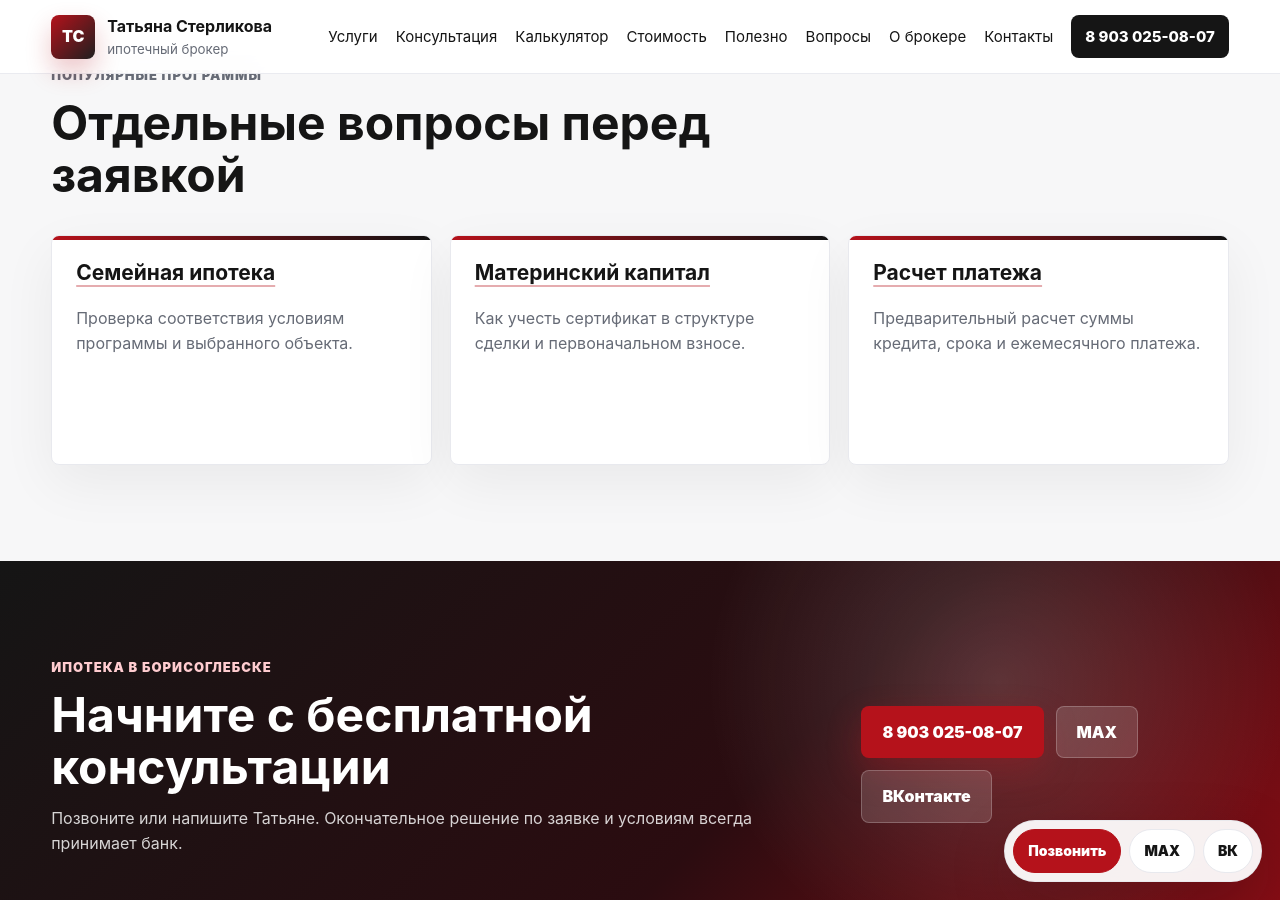
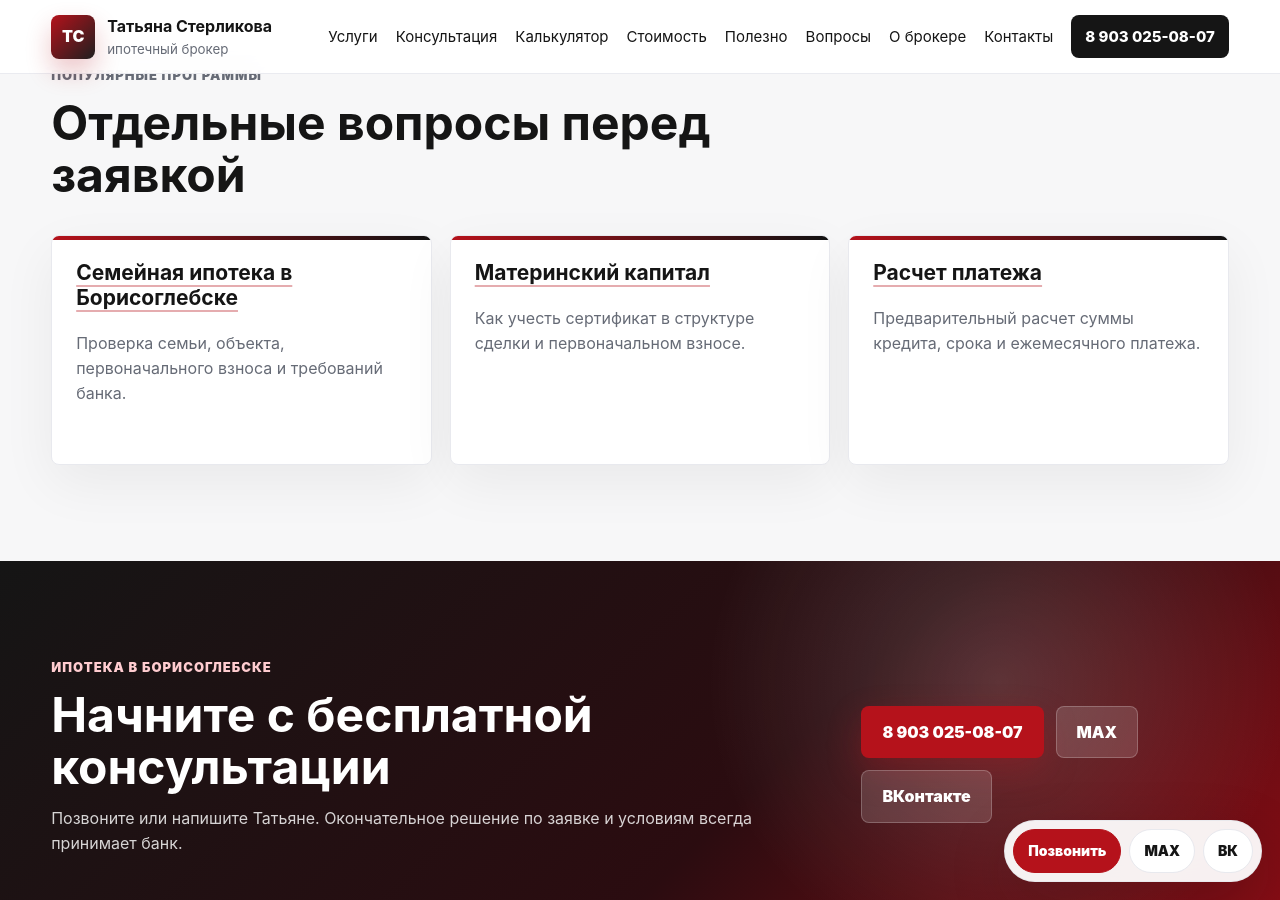
Before and after one commit to deputat36/broker, a Jekyll site: the page built from geo/borisoglebsk.md, in a window 1280 px wide and 900 px high, scrolled down 2585 px. Built offline with Jekyll 4.4.1, drawn with Linux system fonts in a browser that asks for light colours; our own code applies the rules of GitHub Pages for plain Markdown files; some of the changed text lies outside the part shown.

Commit message:
Добавлена ссылка на семейную ипотеку в Борисоглебске

```diff
--- a/geo/borisoglebsk.md
+++ b/geo/borisoglebsk.md
@@ -22,6 +22,7 @@
     <article class="card"><h3><a href="{{ '/uslugi/ipoteka-na-vtorichnoe-zhile/' | relative_url }}">Квартира на вторичном рынке</a></h3><p>Предварительная оценка заявки и требований банка к заемщику и объекту.</p></article>
     <article class="card"><h3><a href="{{ '/uslugi/ipoteka-na-novostroyku/' | relative_url }}">Квартира в новостройке</a></h3><p>Разбор доступных программ, первоначального взноса и порядка оформления.</p></article>
     <article class="card"><h3><a href="{{ '/geo/borisoglebsk/ipoteka-na-dom/' | relative_url }}">Покупка дома в Борисоглебске</a></h3><p>Проверка дома, участка, документов и ипотечного маршрута до передачи денег.</p></article>
+    <article class="card"><h3><a href="{{ '/geo/borisoglebsk/semeynaya-ipoteka/' | relative_url }}">Семейная ипотека в Борисоглебске</a></h3><p>Семья, объект, взнос, маткапитал, документы и требования банка.</p></article>
     <article class="card"><h3><a href="{{ '/uslugi/ipoteka-na-stroitelstvo-doma/' | relative_url }}">Строительство дома</a></h3><p>Участок, подрядчик, смета, этапы финансирования и требования программы.</p></article>
   </div>
 </section>
@@ -37,10 +38,10 @@
   </article>
   <aside class="sidebar">
     <div class="seo-panel"><h3>Первичная консультация</h3><p>Коротко опишите объект, доход, взнос и предыдущие заявки.</p><a class="btn btn-primary" href="{{ '/konsultaciya/' | relative_url }}">Как проходит консультация</a></div>
-    <div class="seo-panel"><h3>Сложные ситуации</h3><ul><li><a href="{{ '/uslugi/otkazali-v-ipoteke/' | relative_url }}">После отказа банка</a></li><li><a href="{{ '/uslugi/ipoteka-bez-oficialnogo-dohoda/' | relative_url }}">Без официального дохода</a></li><li><a href="{{ '/uslugi/ipoteka-s-plohoy-kreditnoy-istoriey/' | relative_url }}">Кредитная история</a></li></ul></div>
+    <div class="seo-panel"><h3>Сложные ситуации</h3><ul><li><a href="{{ '/geo/borisoglebsk/semeynaya-ipoteka/' | relative_url }}">Семейная ипотека в Борисоглебске</a></li><li><a href="{{ '/uslugi/otkazali-v-ipoteke/' | relative_url }}">После отказа банка</a></li><li><a href="{{ '/uslugi/ipoteka-bez-oficialnogo-dohoda/' | relative_url }}">Без официального дохода</a></li><li><a href="{{ '/uslugi/ipoteka-s-plohoy-kreditnoy-istoriey/' | relative_url }}">Кредитная история</a></li></ul></div>
   </aside>
 </section>
 
-<section class="section muted"><div class="section-head"><p class="eyebrow">Популярные программы</p><h2>Отдельные вопросы перед заявкой</h2></div><div class="grid cards-3"><article class="card"><h3><a href="{{ '/uslugi/semeynaya-ipoteka/' | relative_url }}">Семейная ипотека</a></h3><p>Проверка соответствия условиям программы и выбранного объекта.</p></article><article class="card"><h3><a href="{{ '/uslugi/materinskiy-kapital/' | relative_url }}">Материнский капитал</a></h3><p>Как учесть сертификат в структуре сделки и первоначальном взносе.</p></article><article class="card"><h3><a href="{{ '/kalkulyator-ipoteki/' | relative_url }}">Расчет платежа</a></h3><p>Предварительный расчет суммы кредита, срока и ежемесячного платежа.</p></article></div></section>
+<section class="section muted"><div class="section-head"><p class="eyebrow">Популярные программы</p><h2>Отдельные вопросы перед заявкой</h2></div><div class="grid cards-3"><article class="card"><h3><a href="{{ '/geo/borisoglebsk/semeynaya-ipoteka/' | relative_url }}">Семейная ипотека в Борисоглебске</a></h3><p>Проверка семьи, объекта, первоначального взноса и требований банка.</p></article><article class="card"><h3><a href="{{ '/uslugi/materinskiy-kapital/' | relative_url }}">Материнский капитал</a></h3><p>Как учесть сертификат в структуре сделки и первоначальном взносе.</p></article><article class="card"><h3><a href="{{ '/kalkulyator-ipoteki/' | relative_url }}">Расчет платежа</a></h3><p>Предварительный расчет суммы кредита, срока и ежемесячного платежа.</p></article></div></section>
 
 <section class="section cta-section"><div><p class="eyebrow">Ипотека в Борисоглебске</p><h2>Начните с бесплатной консультации</h2><p>Позвоните или напишите Татьяне. Окончательное решение по заявке и условиям всегда принимает банк.</p></div><div class="cta-actions"><a class="btn btn-primary" href="tel:+79030250807">8 903 025-08-07</a><button class="btn btn-secondary" type="button" data-copy-phone>MAX</button><a class="btn btn-secondary" href="https://vk.com/tatyanasterlikova" rel="noopener">ВКонтакте</a></div></section>
```
